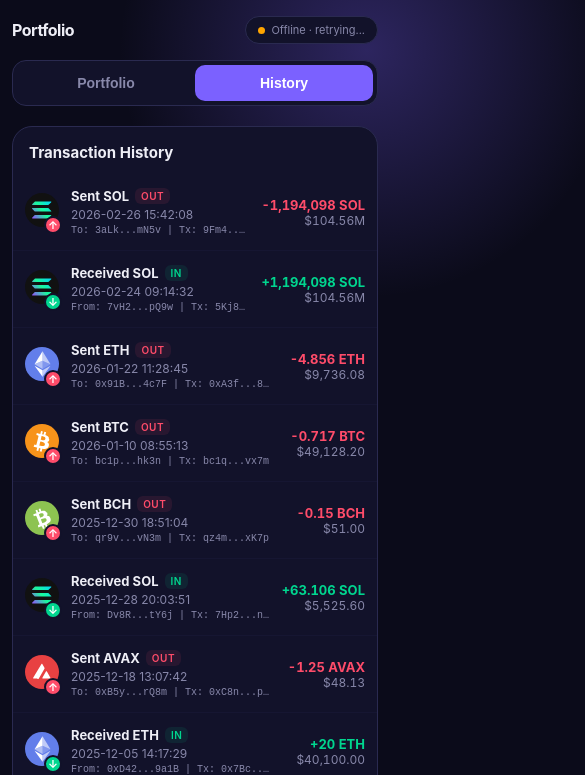
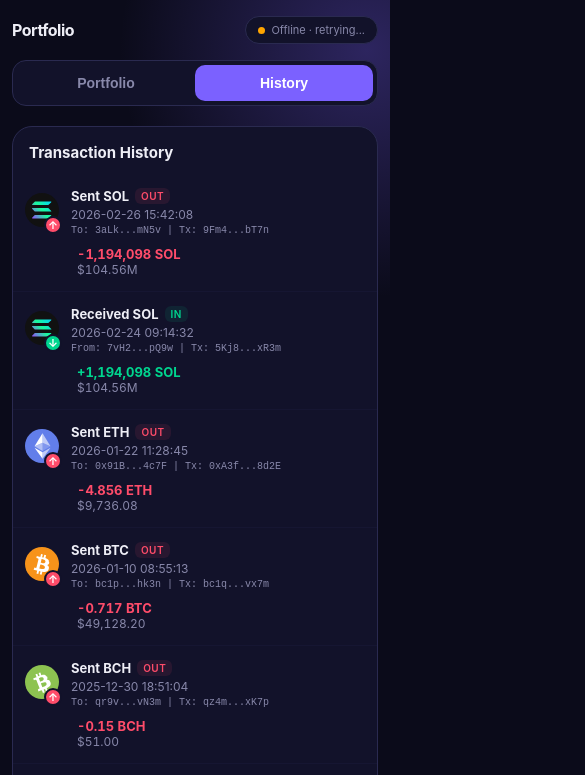
Before and after one commit to yukio-oishi/wallet-dashboard, a website: page public/index.html in a window 390 px wide. Both pictures are taken after a click on the button "History". Shown: the top 775 px of the page, 585 px wide, since content can reach past the window. Drawn offline with Linux system fonts and the light colour scheme; no server answers.

Commit message:
Update index.html

```diff
--- a/public/index.html
+++ b/public/index.html
@@ -6,11 +6,12 @@
 <title>Crypto Wallet Dashboard</title>
 <style>
 *{margin:0;padding:0;box-sizing:border-box}
-html,body{background:#0B0B1A;min-height:100%;overflow-x:hidden}
-body{font-family:'SF Pro Display','Segoe UI',-apple-system,sans-serif;color:#EEEEF6;-webkit-overflow-scrolling:touch;overflow-y:scroll}
+html{background:#0B0B1A}
+body{background:#0B0B1A;font-family:'SF Pro Display','Segoe UI',-apple-system,sans-serif;color:#EEEEF6;-webkit-overflow-scrolling:touch;overflow-y:auto;overflow-x:hidden}
 @keyframes pulse{0%,100%{opacity:1}50%{opacity:.5}}
-.dash{max-width:880px;margin:0 auto;padding:28px 20px 80px;position:relative;z-index:1}
-.glow{position:absolute;top:-200px;left:30%;width:500px;height:500px;background:radial-gradient(circle,rgba(123,97,255,.3) 0%,transparent 70%);pointer-events:none;z-index:0}
+.wrap{width:100%;overflow-x:hidden;position:relative}
+.dash{max-width:880px;margin:0 auto;padding:28px 20px 80px;position:relative;z-index:1;overflow-x:hidden}
+.glow{position:absolute;top:-200px;left:30%;width:500px;height:500px;background:radial-gradient(circle,rgba(123,97,255,.3) 0%,transparent 70%);pointer-events:none;z-index:0;overflow:hidden}
 
 /* Header */
 .header{display:flex;justify-content:space-between;align-items:center;margin-bottom:24px;gap:8px}
@@ -39,7 +40,7 @@ body{font-family:'SF Pro Display','Segoe UI',-apple-system,sans-serif;color:#EEE
 .alloc-pct{color:#EEEEF6;font-weight:600}
 
 /* Sections */
-.section{background:#12122A;border-radius:20px;margin-bottom:20px;border:1px solid #2A2A50;overflow:hidden}
+.section{background:#12122A;border-radius:20px;margin-bottom:20px;border:1px solid #2A2A50;overflow:hidden;max-width:100%}
 .section-pad{padding:20px 16px 12px}
 
 /* Chart */
@@ -89,13 +90,13 @@ body{font-family:'SF Pro Display','Segoe UI',-apple-system,sans-serif;color:#EEE
 .tx-date{font-size:12px;color:#8888AA}
 .tx-addr{font-size:10px;color:#8888AA;margin-top:3px;font-family:monospace;overflow:hidden;text-overflow:ellipsis;white-space:nowrap}
 .tx-amounts{text-align:right;flex-shrink:0}
-.tx-amt{font-weight:700;font-size:14px;font-variant-numeric:tabular-nums}
+.tx-amt{font-weight:700;font-size:14px;font-variant-numeric:tabular-nums;word-break:break-all}
 .tx-usd{font-size:12px;color:#8888AA;font-variant-numeric:tabular-nums}
 canvas{display:block}
 
 /* ---- MOBILE ---- */
 @media(max-width:680px){
-  .dash{padding:16px 12px}
+  .dash{padding:16px 12px 100px}
   .header{margin-bottom:16px}
   .header-title{font-size:16px}
   .balance-amount{font-size:28px}
@@ -103,8 +104,10 @@ canvas{display:block}
   .price-big{font-size:20px}
   .chart-header{flex-direction:column}
   .period-bar{align-self:flex-start}
-  .tx-row{flex-wrap:wrap;padding:14px 12px}
-  .tx-addr{max-width:200px}
+  .tx-row{flex-direction:column;align-items:flex-start;padding:14px 12px;gap:10px}
+  .tx-info{width:100%}
+  .tx-amounts{width:100%;text-align:left;padding-left:52px}
+  .tx-addr{max-width:calc(100vw - 100px)}
   .tx-name{font-size:13px}
   .tx-amt{font-size:13px}
 }
@@ -117,8 +120,10 @@ canvas{display:block}
 </style>
 </head>
 <body>
+<div class="wrap">
 <div class="glow"></div>
 <div class="dash" id="app"></div>
+</div>
 
 <script>
 (function(){
@@ -158,7 +163,7 @@ canvas{display:block}
 
   var state={
     coins:COINS.map(function(c){var f=FALLBACK[c.id],p=f.usd,a=HOLDINGS_AMT[c.id];return{id:c.id,symbol:c.symbol,name:c.name,color:c.color,price:p,change24h:f.ch,amount:a,holdingUSD:a*p};}),
-    charts:{},selectedId:"bitcoin",period:"30D",tab:"portfolio",lastUpdated:null,error:null
+    charts:{},selectedId:"bitcoin",period:"30D",tab:"portfolio",lastUpdated:null,error:null,historyPage:0
   };
   var chartFetched={};
   function isMob(){return window.innerWidth<=680;}
@@ -343,8 +348,15 @@ canvas{display:block}
     }
 
     if(s.tab==="history"){
+      var PER_PAGE=10;
+      var totalPages=Math.ceil(TRANSACTIONS.length/PER_PAGE);
+      var page=s.historyPage||0;
+      if(page>=totalPages)page=totalPages-1;
+      var start=page*PER_PAGE;
+      var pageTx=TRANSACTIONS.slice(start,start+PER_PAGE);
+
       o+='<div class="section"><div class="holdings-head">Transaction History</div>';
-      TRANSACTIONS.forEach(function(tx){
+      pageTx.forEach(function(tx){
         var isR=tx.type==="receive";
         var coinId=SYM_TO_ID[tx.symbol]||"bitcoin";
         var coinPrice=(s.coins.find(function(c){return c.id===coinId;})||{}).price||0;
@@ -355,6 +367,14 @@ canvas{display:block}
         o+='<div class="tx-addr">'+(isR?"From: "+tx.from:"To: "+tx.to)+' | Tx: '+tx.txHash+'</div></div></div>';
         o+='<div class="tx-amounts"><div class="tx-amt '+(isR?"green":"red")+'">'+(isR?"+":"-")+tx.amount.toLocaleString("en-US")+' '+tx.symbol+'</div><div class="tx-usd">'+fUSD(usdV)+'</div></div></div>';
       });
+      // Pagination
+      if(totalPages>1){
+        o+='<div style="display:flex;justify-content:center;align-items:center;gap:12px;padding:16px 0">';
+        o+='<button onclick="HP(-1)" style="background:'+(page>0?'#7B61FF':'#2A2A50')+';color:'+(page>0?'#fff':'#555')+';border:none;border-radius:10px;padding:10px 20px;font-size:13px;font-weight:600;cursor:'+(page>0?'pointer':'default')+'">\u2190 Prev</button>';
+        o+='<span style="color:#8888AA;font-size:13px">'+(page+1)+' / '+totalPages+'</span>';
+        o+='<button onclick="HP(1)" style="background:'+(page<totalPages-1?'#7B61FF':'#2A2A50')+';color:'+(page<totalPages-1?'#fff':'#555')+';border:none;border-radius:10px;padding:10px 20px;font-size:13px;font-weight:600;cursor:'+(page<totalPages-1?'pointer':'default')+'">Next \u2192</button>';
+        o+='</div>';
+      }
       o+='</div>';
     }
 
@@ -371,9 +391,14 @@ canvas{display:block}
     });
   }
 
-  window.ST=function(t){state.tab=t;render();};
+  window.ST=function(t){state.tab=t;state.historyPage=0;render();};
   window.SP=function(p){state.period=p;fetchChart(state.selectedId,p);render();};
   window.SC=function(id){state.selectedId=id;fetchChart(id,state.period);render();};
+  window.HP=function(dir){
+    var total=Math.ceil(TRANSACTIONS.length/10);
+    var np=state.historyPage+dir;
+    if(np>=0&&np<total){state.historyPage=np;render();window.scrollTo(0,0);}
+  };
 
   // ---- INIT ----
   render();
```
